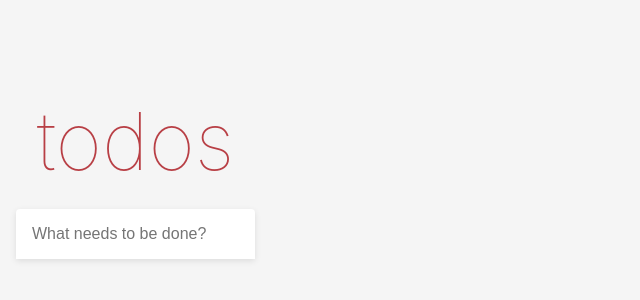
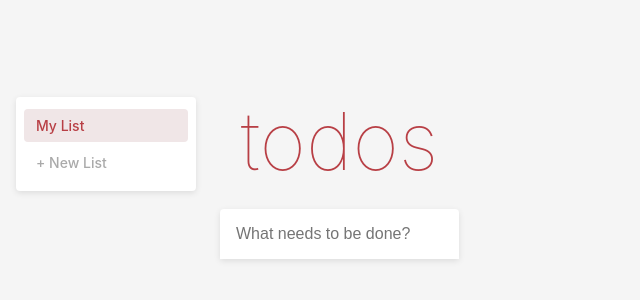
Before and after one commit to jacquelynpearce/todo-app, a React (Vite) app: page / in a window 1280 px wide. Shown: the part 222-522 px from the top of the page, without its empty margins (0-640 px from the left). Built offline with nearby package versions, Linux system fonts and the light colour scheme.

Commit message:
Add multiple lists feature with sidebar navigation
- Write failing tests for list creation, switching, and task isolation
- Add sidebar with default "My List" and "New List" button
- Scope todos per list with independent state

Co-Authored-By: Claude Sonnet 4.6 <noreply@anthropic.com>

```diff
--- a/src/App.css
+++ b/src/App.css
@@ -11,9 +11,78 @@ body {
 }
 
 .app {
-  max-width: 550px;
+  display: flex;
+  max-width: 800px;
   margin: 60px auto;
   padding: 0 16px;
+  gap: 24px;
+  align-items: flex-start;
+}
+
+.sidebar {
+  display: flex;
+  flex-direction: column;
+  width: 180px;
+  flex-shrink: 0;
+  background: white;
+  border-radius: 4px;
+  box-shadow: 0 2px 6px rgba(0,0,0,0.1);
+  padding: 12px 8px;
+  gap: 4px;
+}
+
+.list-item {
+  background: none;
+  border: none;
+  text-align: left;
+  padding: 8px 12px;
+  border-radius: 4px;
+  cursor: pointer;
+  font-size: 14px;
+  color: #555;
+}
+
+.list-item:hover {
+  background: #f5f5f5;
+}
+
+.list-item.selected {
+  background: #f0e6e7;
+  color: #b83f45;
+  font-weight: 500;
+}
+
+.new-list-btn {
+  background: none;
+  border: none;
+  text-align: left;
+  padding: 8px 12px;
+  border-radius: 4px;
+  cursor: pointer;
+  font-size: 14px;
+  color: #aaa;
+}
+
+.new-list-btn:hover {
+  color: #b83f45;
+}
+
+.list-name-input {
+  padding: 6px 12px;
+  font-size: 14px;
+  border: 1px solid #ddd;
+  border-radius: 4px;
+  outline: none;
+  width: 100%;
+}
+
+.list-name-input:focus {
+  border-color: #b83f45;
+}
+
+.main {
+  flex: 1;
+  min-width: 0;
 }
 
 h1 {
--- a/src/App.tsx
+++ b/src/App.tsx
@@ -9,28 +9,55 @@ interface Todo {
   completed: boolean;
 }
 
+interface TodoList {
+  id: number;
+  name: string;
+  todos: Todo[];
+}
+
 export default function App() {
-  const [todos, setTodos] = useState<Todo[]>([]);
+  const [lists, setLists] = useState<TodoList[]>([{ id: 1, name: 'My List', todos: [] }]);
+  const [activeListId, setActiveListId] = useState(1);
   const [input, setInput] = useState('');
   const [filter, setFilter] = useState<Filter>('all');
+  const [addingList, setAddingList] = useState(false);
+  const [newListName, setNewListName] = useState('');
+
+  const activeList = lists.find(l => l.id === activeListId)!;
+  const todos = activeList.todos;
+
+  function updateTodos(updater: (todos: Todo[]) => Todo[]) {
+    setLists(lists.map(l => l.id === activeListId ? { ...l, todos: updater(l.todos) } : l));
+  }
 
   function addTodo() {
     const text = input.trim();
     if (!text) return;
-    setTodos([...todos, { id: Date.now(), text, completed: false }]);
+    updateTodos(todos => [...todos, { id: Date.now(), text, completed: false }]);
     setInput('');
   }
 
   function toggleTodo(id: number) {
-    setTodos(todos.map(t => t.id === id ? { ...t, completed: !t.completed } : t));
+    updateTodos(todos => todos.map(t => t.id === id ? { ...t, completed: !t.completed } : t));
   }
 
   function deleteTodo(id: number) {
-    setTodos(todos.filter(t => t.id !== id));
+    updateTodos(todos => todos.filter(t => t.id !== id));
   }
 
   function clearCompleted() {
-    setTodos(todos.filter(t => !t.completed));
+    updateTodos(todos => todos.filter(t => !t.completed));
+  }
+
+  function addList() {
+    const name = newListName.trim();
+    if (!name) return;
+    const id = Date.now();
+    setLists([...lists, { id, name, todos: [] }]);
+    setActiveListId(id);
+    setNewListName('');
+    setAddingList(false);
+    setFilter('all');
   }
 
   const filtered = todos.filter(t => {
@@ -44,6 +71,33 @@ export default function App() {
 
   return (
     <div className="app">
+      <nav className="sidebar" aria-label="Lists">
+        {lists.map(list => (
+          <button
+            key={list.id}
+            className={list.id === activeListId ? 'list-item selected' : 'list-item'}
+            onClick={() => { setActiveListId(list.id); setFilter('all'); }}
+          >
+            {list.name}
+          </button>
+        ))}
+
+        {addingList ? (
+          <input
+            className="list-name-input"
+            placeholder="List name"
+            value={newListName}
+            autoFocus
+            onChange={e => setNewListName(e.target.value)}
+            onKeyDown={e => { if (e.key === 'Enter') addList(); if (e.key === 'Escape') setAddingList(false); }}
+            onBlur={() => { if (newListName.trim()) addList(); else setAddingList(false); }}
+          />
+        ) : (
+          <button className="new-list-btn" onClick={() => setAddingList(true)}>+ New List</button>
+        )}
+      </nav>
+
+      <main className="main">
         <h1>todos</h1>
 
         <input
@@ -94,6 +148,7 @@ export default function App() {
             </footer>
           </>
         )}
+      </main>
     </div>
   );
 }
```
Also changed, not shown: 1 other file (tests, documents, lock files or other folders). Lines whose indentation alone changed are shown as unchanged.
